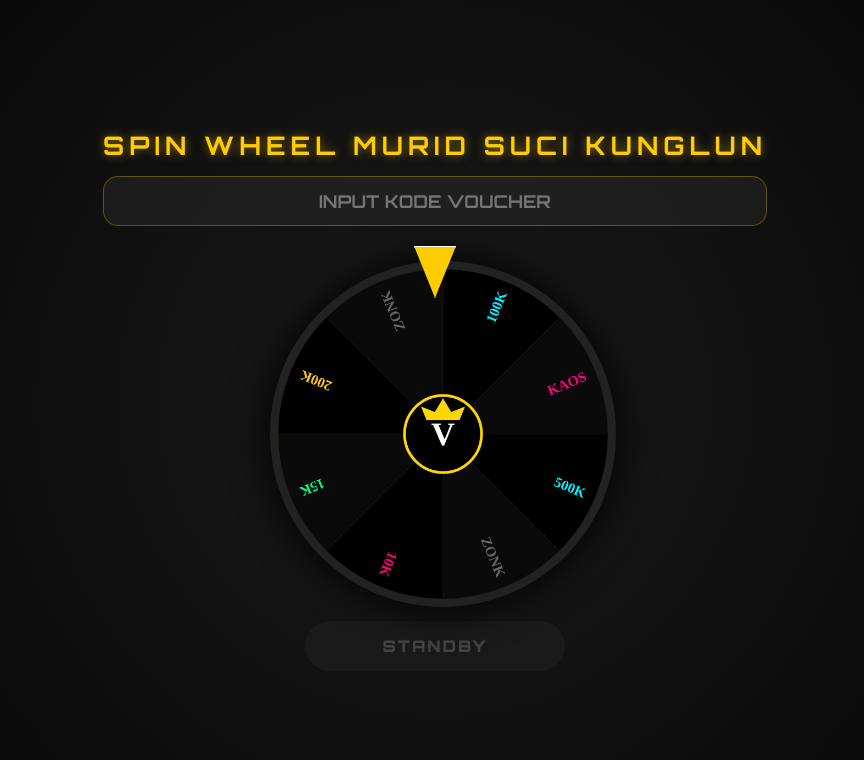
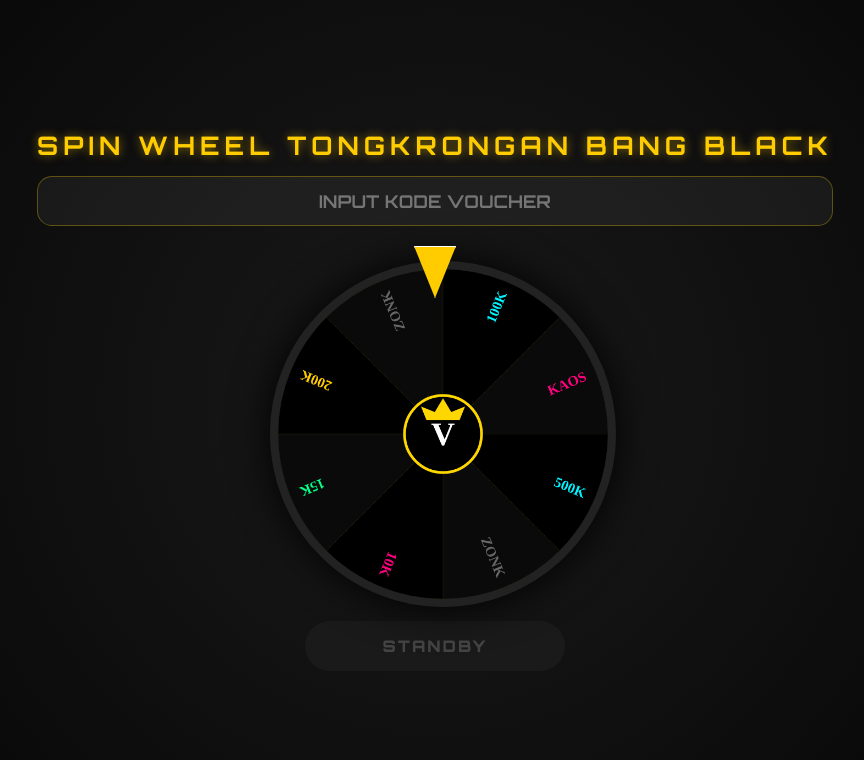
Before and after one commit to LUCKYSPIN2026/VIRASLAVINA, a plain HTML site: page index.html in a window 1280 px wide. Shown: the whole page, without its empty margins (205-1069 px from the left). Drawn offline with nearby package versions, Linux system fonts and the light colour scheme; some packages are replaced by stand-ins of ours; a script that the page names is missing.

Commit message:
Update index.html

```diff
--- a/index.html
+++ b/index.html
@@ -47,7 +47,7 @@
 <body>
 
     <div class="header">
-        <h1>SPIN WHEEL MURID SUCI KUNGLUN </h1>
+        <h1>SPIN WHEEL TONGKRONGAN BANG BLACK </h1>
         <div class="input-area">
             <input type="text" id="voucher" placeholder="INPUT KODE VOUCHER" autocomplete="off">
         </div>
```
